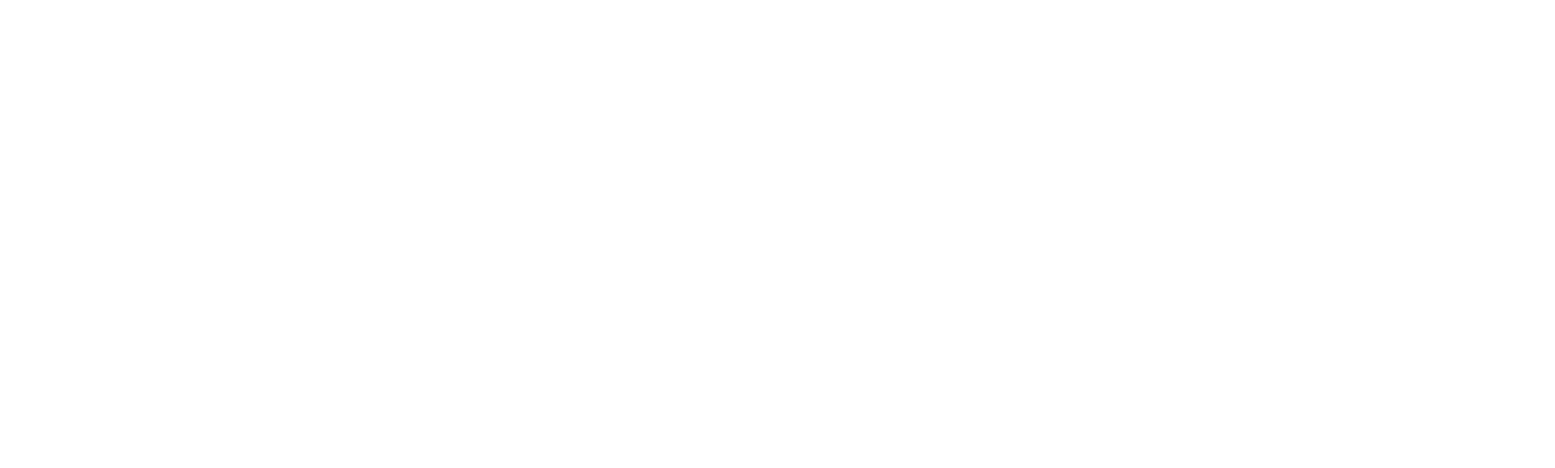
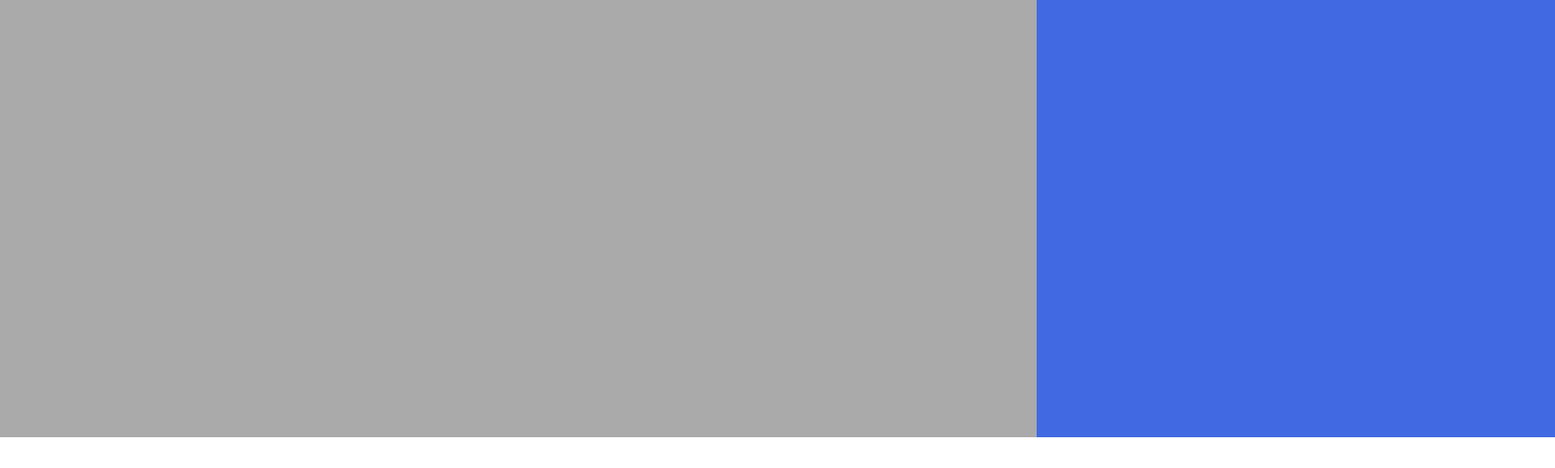
Before and after one commit to ChrisCodeH/Carousel-Project, a plain HTML site: page index.html in a window 1280 px wide. Shown: the top 578 px of the page at 81% size, 1920 px wide, since content can reach past the window. Drawn offline with nearby package versions, Linux system fonts and the light colour scheme.

Commit message:
Setup Dummy Project Classes

```diff
--- a/css/styles.css
+++ b/css/styles.css
@@ -0,0 +1,24 @@
+body {
+  margin: 0;
+  overflow-x: hidden;
+}
+
+.carousel {
+  width: 200%;
+  height: 540px;
+  display:flex;
+}
+
+.carousel-block-1 {
+  background-color: #aaa;
+  display: block;
+  width: 100%;
+  height: inherit;
+}
+
+.carousel-block-2 {
+  background-color: royalblue;
+  display: block;
+  width: 100%;
+  height: inherit;
+}
--- a/index.html
+++ b/index.html
@@ -6,7 +6,12 @@
 
 <body>
 
-
+<div class="carousel">
+  <div class="carousel-block-1">
+  </div>
+  <div class="carousel-block-2">
+  </div>
+</div>
 
 <script src='https://code.jquery.com/jquery-3.1.0.min.js'></script>
 <script src='js/main.js'></script>
--- a/js/main.js
+++ b/js/main.js
@@ -1,5 +1,6 @@
 function main(){
-
+$(".carousel").hide();
+$(".carousel").fadeIn(2000);
 }
 
 $(document).ready(main);
```
